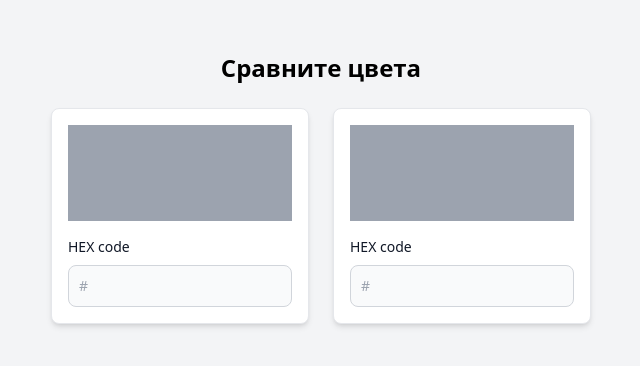
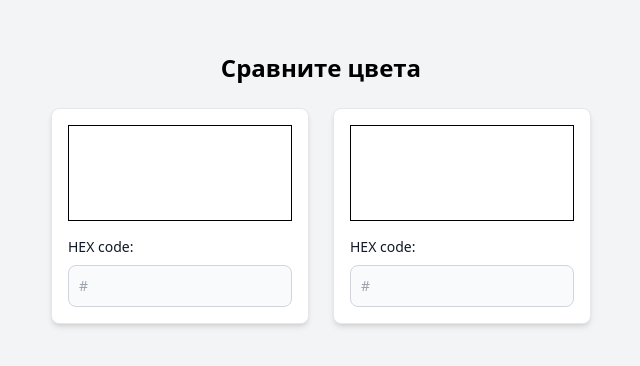
Before and after one commit to punkmachine/color-comparison, a React (Create React App) app: page / in a window 1280 px wide. Shown: the part 212-578 px from the top of the page, without its empty margins (319-959 px from the left). Built offline with nearby package versions, Linux system fonts and the light colour scheme.

Commit message:
Добавил ввод hex и базовую валидацию

```diff
--- a/src/App.jsx
+++ b/src/App.jsx
@@ -1,6 +1,5 @@
-import React from 'react';
+import React, { useState } from 'react';
 
-// TODO: mask hex
 // TODO: rgb and rgba
 // TODO: add new color to comparison
 // TODO: write color in query
@@ -8,42 +7,80 @@ import React from 'react';
 // TODO: mobile markup
 // TODO: сравнение двух цветов вплотную друг к другу
 
-const hexRegex = /^#((\d|[A-Fa-f]){3}|(\d|[A-Fa-f]){6})$/;
+const hexRegexFull = /^#((\d|[A-Fa-f]){3}|(\d|[A-Fa-f]){6})$/;
+const hexRegexMask = /^#((\d|[A-Fa-f]){0,6})$/;
 
 function App() {
+	const [hexList, setHexList] = useState({});
+
+	function onInputHex(event) {
+		if (event.target.value.length === 6 && event.target.value[0] !== "#") {
+			event.target.value = `#${event.target.value}`;
+		}
+
+		setHexList({
+			...hexList,
+			[event.target.id]: event.target.value,
+		});
+	}
+
 	return (
 		<div className='h-screen flex flex-col items-center justify-center bg-gray-100'>
 			<h2 className='mb-6 text-2xl font-bold'>Сравните цвета</h2>
 			<div className='flex justify-center items-center gap-6'>
 				<div className="p-4 max-w-sm bg-white rounded-lg border border-gray-200 shadow-md">
-					<div className='w-full h-24 mb-4 bg-gray-400'></div>
+					<div
+						className='w-full h-24 mb-4'
+						style={{
+							background: hexRegexFull.test(hexList['hex1']) ? hexList['hex1'] : '',
+							border: hexRegexFull.test(hexList['hex1']) ? '' : '1px solid black',
+						}}
+					/>
 					<label
-						for="hex1"
+						htmlFor="hex1"
 						className="block mb-2 text-sm font-medium text-gray-900"
 					>
-						HEX code
+						HEX code:
 					</label>
 					<input
 						type="text"
 						id="hex1"
+						onInput={onInputHex}
 						className="bg-gray-50 border border-gray-300 text-gray-900 text-sm rounded-lg focus:ring-blue-500 focus:border-blue-500 block w-full p-2.5"
 						placeholder="#"
 					/>
+					{
+						hexRegexMask.test(hexList['hex1']) || !hexList['hex1']
+							? null
+							: <span>Not valid</span>
+					}
 				</div>
 				<div className="p-4 max-w-sm bg-white rounded-lg border border-gray-200 shadow-md">
-					<div className='w-full h-24 mb-4 bg-gray-400'></div>
+					<div
+						className='w-full h-24 mb-4'
+						style={{
+							background: hexRegexFull.test(hexList['hex2']) ? hexList['hex2'] : '',
+							border: hexRegexFull.test(hexList['hex2']) ? '' : '1px solid black',
+						}}
+					/>
 					<label
-						for="hex2"
+						htmlFor="hex2"
 						className="block mb-2 text-sm font-medium text-gray-900"
 					>
-						HEX code
+						HEX code:
 					</label>
 					<input
 						type="text"
 						id="hex2"
+						onInput={onInputHex}
 						className="bg-gray-50 border border-gray-300 text-gray-900 text-sm rounded-lg focus:ring-blue-500 focus:border-blue-500 block w-full p-2.5"
 						placeholder="#"
 					/>
+					{
+						hexRegexMask.test(hexList['hex2']) || !hexList['hex2']
+							? null
+							: <span>Not valid</span>
+					}
 				</div>
 			</div>
 		</div>
```
